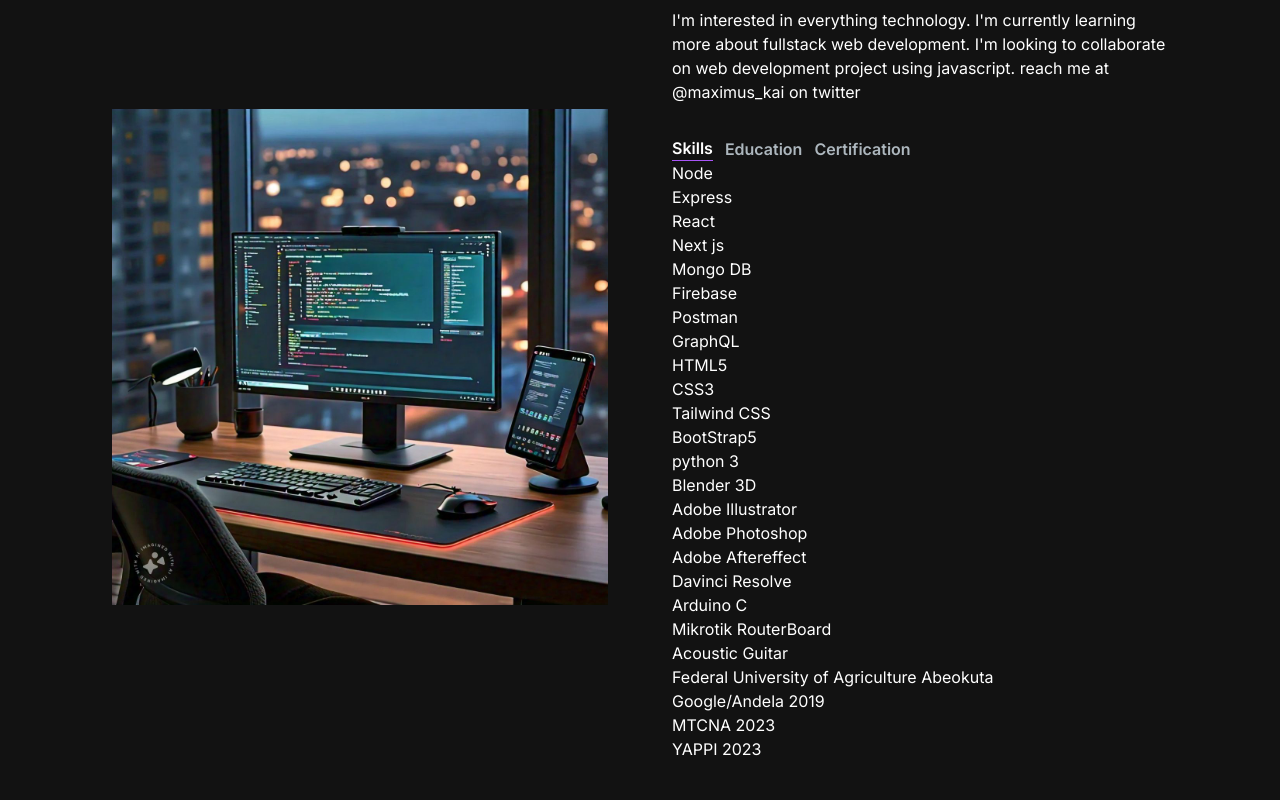
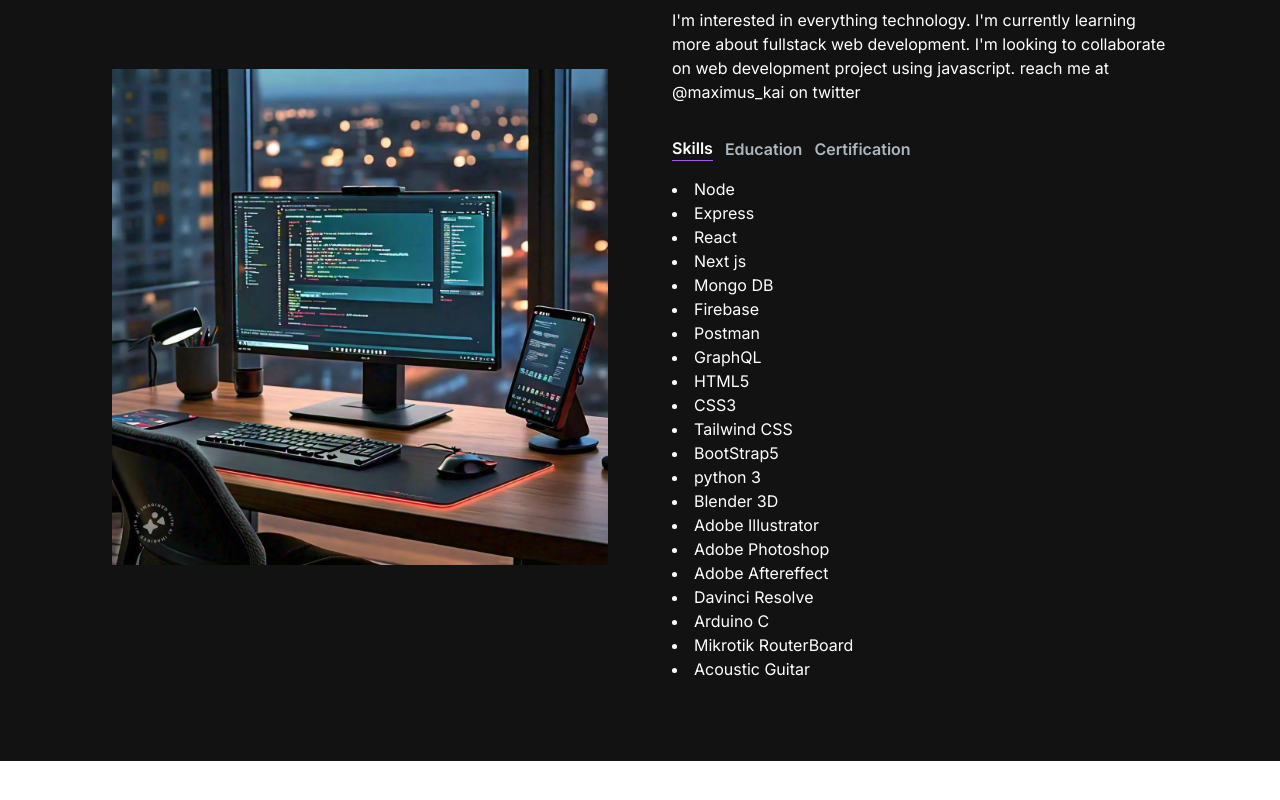
Before and after one commit to maximus-kai/portfolio, a Next.js app: page / in a window 1280 px wide. Shown: the part 588-1388 px from the top of the page. After the commit the page ends 1349 px from the top, so only its background shows below. Built offline with nearby package versions, Linux system fonts and the light colour scheme.

Commit message:
fixed up the  about me component a bit

```diff
--- a/app/src/components/AboutSection.tsx
+++ b/app/src/components/AboutSection.tsx
@@ -2,6 +2,7 @@
 import React, {useTransition, useState} from 'react'
 import Image from 'next/image'
 import TabButton from './TabButton';
+import TabData from './TabData';
 
 const AboutSection = () => {
     const [tab, setTab] = useState('skills');
@@ -12,57 +13,7 @@
             setTab(id)
         })
     }
-    const TAB_DATA = [
-        {
-            title: 'skills',
-            id: 'skills',
-            content: (
-                <ul>
-                    <li>Node</li>
-                    <li>Express</li>
-                    <li>React</li>
-                    <li>Next js</li>
-                    <li>Mongo DB</li>
-                    <li>Firebase</li>
-                    <li>Postman</li>
-                    <li>GraphQL</li>
-                    <li>HTML5</li>
-                    <li>CSS3</li>
-                    <li>Tailwind CSS</li>
-                    <li>BootStrap5</li>
-                    <li>python 3</li>
-                    <li>Blender 3D</li>
-                    <li>Adobe Illustrator</li>
-                    <li>Adobe Photoshop</li>
-                    <li>Adobe Aftereffect</li>
-                    <li>Davinci Resolve</li>
-                    <li>Arduino C</li>
-                    <li>Mikrotik RouterBoard</li>
-                    <li>Acoustic Guitar</li>
-                </ul>
-            )
-        },
-        {
-            title: 'Education',
-            id: 'Education',
-            content: (
-                <ul>
-                    <li>Federal University of Agriculture Abeokuta </li>
-                </ul>
-            )
-        },
-        {
-            title: 'Certification',
-            id: 'Certification',
-            content: (
-                <ul>
-                    <li>Google/Andela 2019</li>
-                    <li>MTCNA 2023</li>
-                    <li>YAPPI 2023</li>
-                </ul>
-            )
-        }
-    ]
+
   return (
       <section className=' text-white '>
           <div className='md:grid md:grid-cols-2 gap-8 xl:gap-16 items-center py-8 sm:py-16 px-4 xl:px-16'>
@@ -92,10 +43,43 @@
                           </TabButton>
 
                   </div>
-                  {<p>{ TAB_DATA[0].content}</p>}
-                  {<p>{ TAB_DATA[1].content}</p>}
-                  {<p>{ TAB_DATA[2].content}</p>}
+                  <TabData active={tab === 'skills'}>
 
+                <li>Node</li>
+                <li>Express</li>
+                <li>React</li>
+                <li>Next js</li>
+                <li>Mongo DB</li>
+                <li>Firebase</li>
+                <li>Postman</li>
+                <li>GraphQL</li>
+                <li>HTML5</li>
+                <li>CSS3</li>
+                <li>Tailwind CSS</li>
+                <li>BootStrap5</li>
+                <li>python 3</li>
+                <li>Blender 3D</li>
+                <li>Adobe Illustrator</li>
+                <li>Adobe Photoshop</li>
+                <li>Adobe Aftereffect</li>
+                <li>Davinci Resolve</li>
+                <li>Arduino C</li>
+                <li>Mikrotik RouterBoard</li>
+                <li>Acoustic Guitar</li>
+
+                 </TabData>
+                  <TabData active={tab === 'Education'}>
+
+                      <li>Federal University of Agriculture Abeokuta </li>
+
+                 </TabData>
+                  <TabData active={tab === 'Certification'}>
+
+                <li>Google/Andela 2019</li>
+                <li>MTCNA 2023</li>
+                <li>YAPPI 2023</li>
+
+                 </TabData>
               </div>
           </div></section>
   )
--- /dev/null
+++ b/app/src/components/TabData.tsx
@@ -0,0 +1,21 @@
+
+
+import React from 'react'
+
+
+interface TabDataProps{
+    active: boolean;
+    children?:React.ReactNode;
+}
+const TabData: React.FC<TabDataProps> = ({ active,children }) => {
+  const buttonClasses = active? 'text-white': 'hidden'
+  return (
+      <button className={` text-left list-disc pt-4 ${buttonClasses} `}>
+              {children }
+    </button>
+  )
+}
+
+export default TabData;
+
+// list-none
```
Also changed, not shown: app/test.d.ts (+54 -0 lines).
